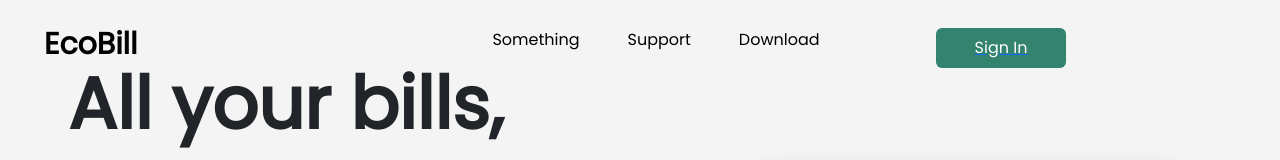
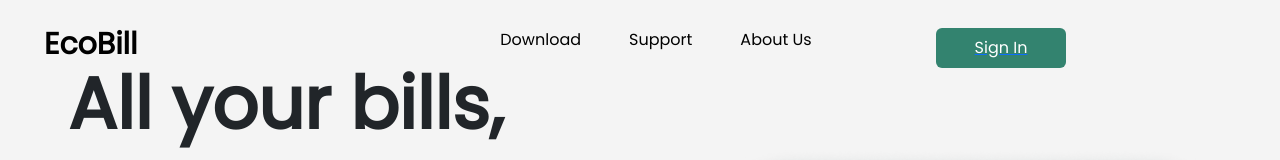
Before and after one commit to xHunkk/ecobill-frontend, a React (Vite) app: page / in a window 1280 px wide. Shown: the top 160 px of the page. Built offline with nearby package versions, Linux system fonts and the light colour scheme.

Commit message:
Homepage updates

```diff
--- a/src/components/Hero.jsx
+++ b/src/components/Hero.jsx
@@ -1,8 +1,11 @@
 import React from 'react'
+import { useNavigate } from 'react-router-dom';
 import { ReactTyped } from "react-typed";
 import Frame90 from '../assets/Frame 90.png'
 
 const Hero = () => {
+
+  const navigate = useNavigate()
 
   return (
     <div className='max-w-[1240px] mx-auto grid grid-cols-2 mt-7'>
@@ -37,8 +40,10 @@ const Hero = () => {
             Imagine a place where every receipt, every bill, and every purchase coexists in perfect harmony.
           </p>
           <div className="flex">
-            <button className='bg-[#33836f] w-[170px] h-[40px] rounded-md my-6 py-3 text-white mr-4 text-xl flex items-center justify-center'>Try It Out</button>
-            <button className='w-[170px] h-[40px] rounded-md my-6 py-3 text-black border text-center border-black text-xl flex items-center justify-center'>Dashboard</button>
+            <button className='bg-[#33836f] w-[170px] h-[40px] rounded-md my-6 py-3 text-white mr-4 text-xl flex items-center justify-center' onClick={() => { navigate('/register') }}>Try It Out</button>
+            <button className='w-[170px] h-[40px] rounded-md my-6 py-3 text-black border text-center border-black text-xl flex items-center justify-center' onClick={() => {
+              localStorage.getItem('token') !== null ? navigate('/dashboard') : navigate('/login');
+            }}>Dashboard</button>
           </div>
         </div>
       </div>
--- a/src/components/Navbar.jsx
+++ b/src/components/Navbar.jsx
@@ -6,9 +6,9 @@ const Navbar = () => {
       <h1 className="w-[300px] text-3xl font-bold text-black z-0">EcoBill</h1>
       <div className="flex-grow">
         <ul className="flex justify-center z-10">
-          <li className="p-4">Something</li>
+          <li className="p-4">Download</li>
           <li className="p-4">Support</li>
-          <li className="p-4">Download</li>
+          <li className="p-4">About Us</li>
         </ul>
       </div>
       <div className="w-[300px] flex">
--- a/src/pages/Dashboard/index.jsx
+++ b/src/pages/Dashboard/index.jsx
@@ -1,5 +1,5 @@
 import React, { useState } from "react";
-import Sidebar from "../../components/Sidebar";
+import Sidebar from "../../components/SideBar";
 import Header from "../../components/Header";
 import StatisticsComponent from "../../components/StatisticsComponent";
 import "../../App.css";
```
